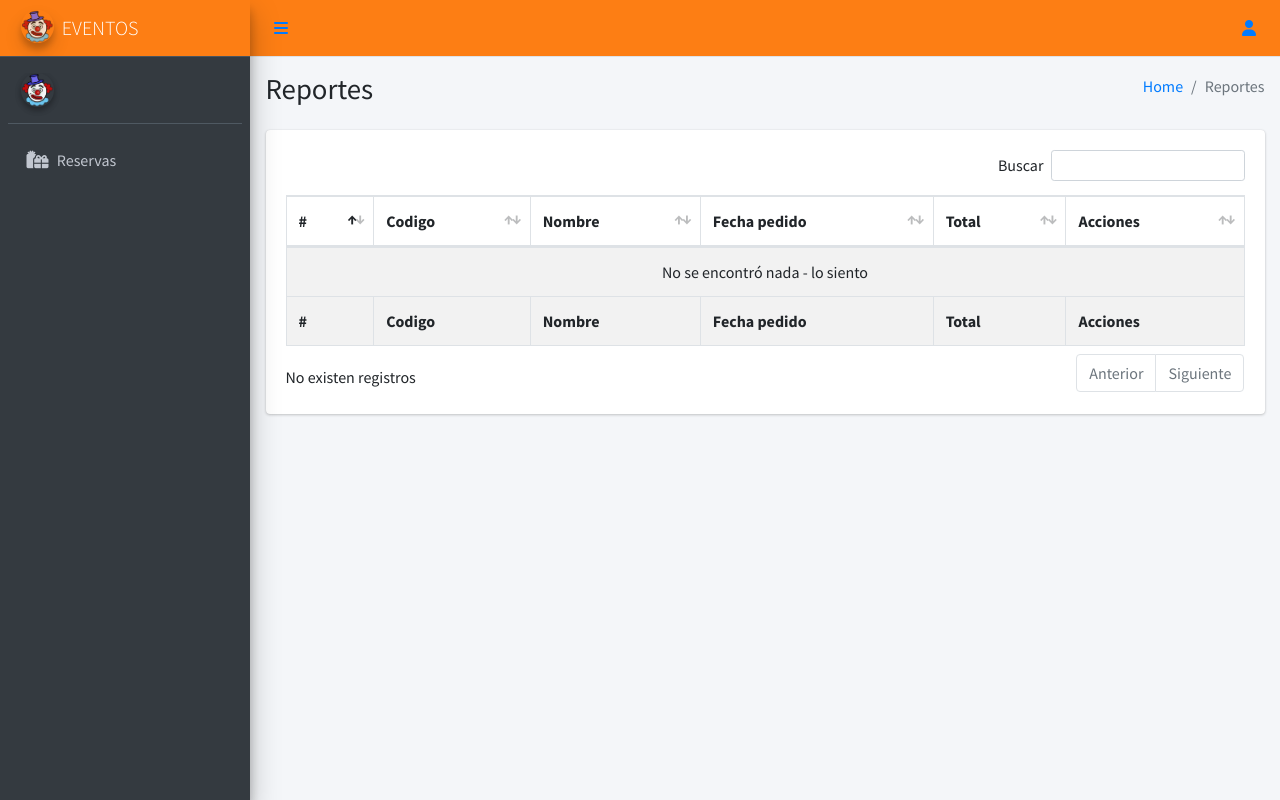
After one commit to aspeti/animacion, a CodeIgniter app: page /animacion/index.php/reserva/viewReport in a window 1280 px wide. The commit adds this page. Run offline with CodeIgniter, Linux system fonts and the light colour scheme; data that the repository does not hold is empty; some libraries are stand-ins or nearby versions.

Commit message:
TaskaddviewReport agregar la vista reportes

```diff
--- a/application/controllers/Reserva.php
+++ b/application/controllers/Reserva.php
@@ -35,5 +35,16 @@ class Reserva extends CI_Controller {
 		$this->load->view('reservas/reservar', $lista);
 		$this->load->view('layouts/footer');
 	}
+	public function viewReport()
+	{
+		$lista = array(
+			'paquetes'=> $this->Paquete_model->getAllPaquetes(),
+		);
+
+		$this->load->view('layouts/header');
+		$this->load->view('layouts/aside');
+		$this->load->view('reservas/report');
+		$this->load->view('layouts/footer');
+	}
 
 }
--- a/application/views/layouts/aside.php
+++ b/application/views/layouts/aside.php
@@ -39,9 +39,9 @@
               </li>
             </ul>
           </li-->
-          <!--<?php if($this->session->userdata('rol') == 1) { ?>
+          <?php if($this->session->userdata('rol') == 1) { ?>
                   <li class="nav-item">
-                    <a href="#" class="nav-link">
+                    <!--<a href="#" class="nav-link">
                       <i class="nav-icon fas fa-cog"></i>
                       <p>
                         Administracion
@@ -82,7 +82,7 @@
                     <!--</ul>-->
                     <!--<ul class="nav nav-treeview">-->
                       <li class="nav-item">
-                        <a href="<?php echo base_url();?>#" class="nav-link">
+                        <a href="<?php echo base_url();?>reserva/viewReport" class="nav-link">
                           <i class="fas fa-file-text nav-icon"></i>
                           <p>Reportes</p>
                         </a>
--- /dev/null
+++ b/application/views/reservas/report.php
@@ -0,0 +1,92 @@
+
+<div class="content-wrapper">
+    <!-- Content Header (Page header) -->
+    <section class="content-header">
+      <div class="container-fluid">
+        <div class="row mb-2">
+          <div class="col-sm-6">
+            <h1>Reportes</h1>
+          </div>
+          <div class="col-sm-6">
+            <ol class="breadcrumb float-sm-right">
+              <li class="breadcrumb-item"><a href="#">Home</a></li>
+              <li class="breadcrumb-item active">Reportes</li>
+            </ol>
+          </div>
+        </div>
+      </div><!-- /.container-fluid -->
+    </section>
+
+    <!-- Main content -->
+    <section class="content">
+      <div class="container-fluid">
+        <div class="row">
+          <div class="col-12">
+
+            <div class="card">
+
+              <!-- /.card-header -->
+              <div class="card-body">
+
+                <table id="lista" class="table table-bordered table-striped">
+                  <thead>
+                  <tr>
+                    <th>#</th>
+                    <th>Codigo</th>
+                    <th>Nombre</th>
+                    <th>Fecha pedido</th>
+                    <th>Total</th>
+                    <th>Acciones</th>
+                  </tr>
+                  </thead>
+                  <tbody>
+
+                  </tbody>
+
+                  <tr>
+                    <th>#</th>
+                    <th>Codigo</th>
+                    <th>Nombre</th>
+                    <th>Fecha pedido</th>
+                    <th>Total</th>
+                    <th>Acciones</th>
+                  </tr>
+
+                </table>
+              </div>
+              <!-- /.card-body -->
+            </div>
+            <!-- /.card -->
+          </div>
+          <!-- /.col -->
+        </div>
+        <!-- /.row -->
+      </div>
+      <!-- /.container-fluid -->
+    </section>
+    <!-- /.content -->
+  </div>
+
+  <!-- /.modal -->
+  <div class="modal fade" id="modal-default">
+        <div class="modal-dialog">
+          <div class="modal-content">
+            <div class="modal-header">
+              <h4 class="modal-title">Info</h4>
+              <button type="button" class="close" data-dismiss="modal" aria-label="Close">
+                <span aria-hidden="true">&times;</span>
+              </button>
+            </div>
+            <div class="modal-body">
+
+            </div>
+            <div class="modal-footer justify-content-between">
+              <!--<button type="button" class="btn btn-danger" data-dismiss="modal">Close</button>-->
+              <!--button type="button" class="btn btn-primary">Save changes</!button*-->
+            </div>
+          </div>
+          <!-- /.modal-content -->
+        </div>
+        <!-- /.modal-dialog -->
+  </div>
+  <!-- /.modal -->
```
